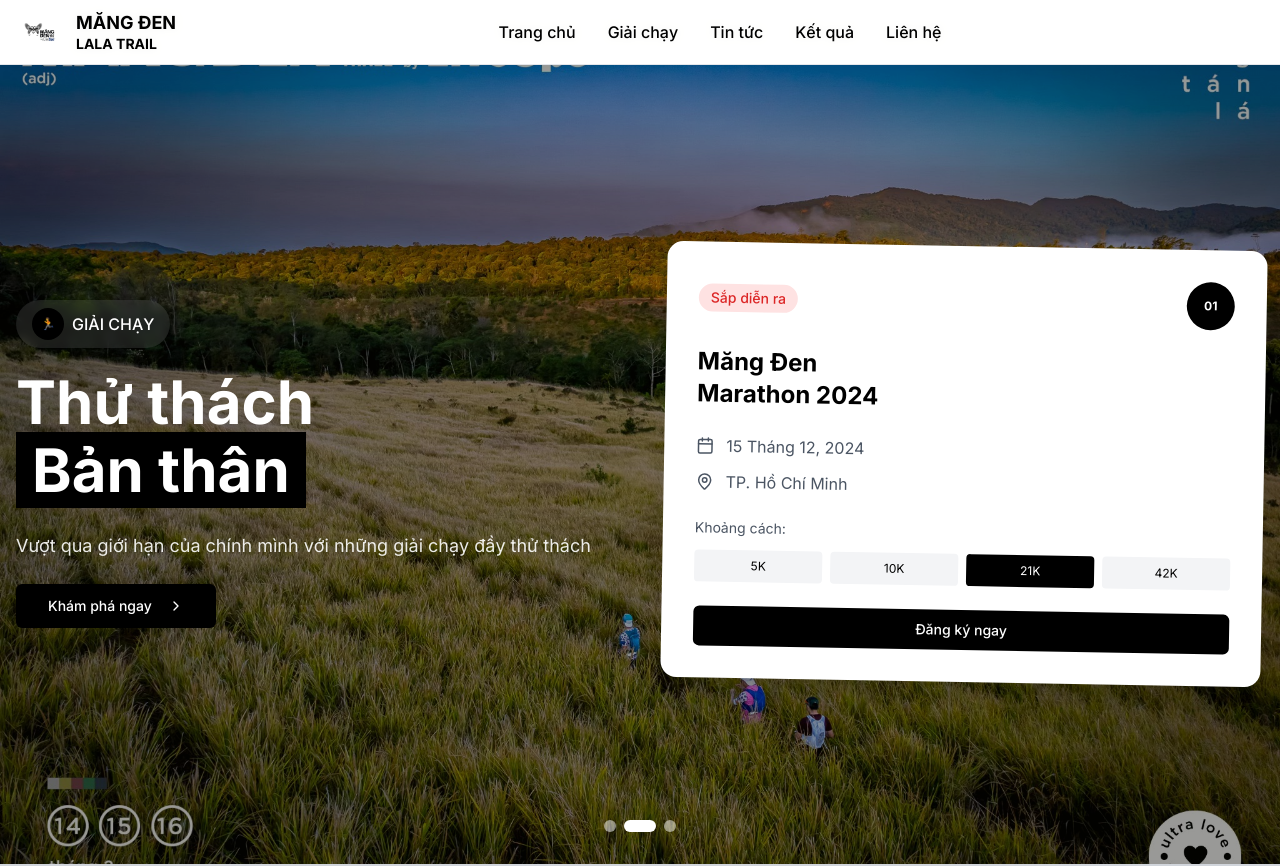
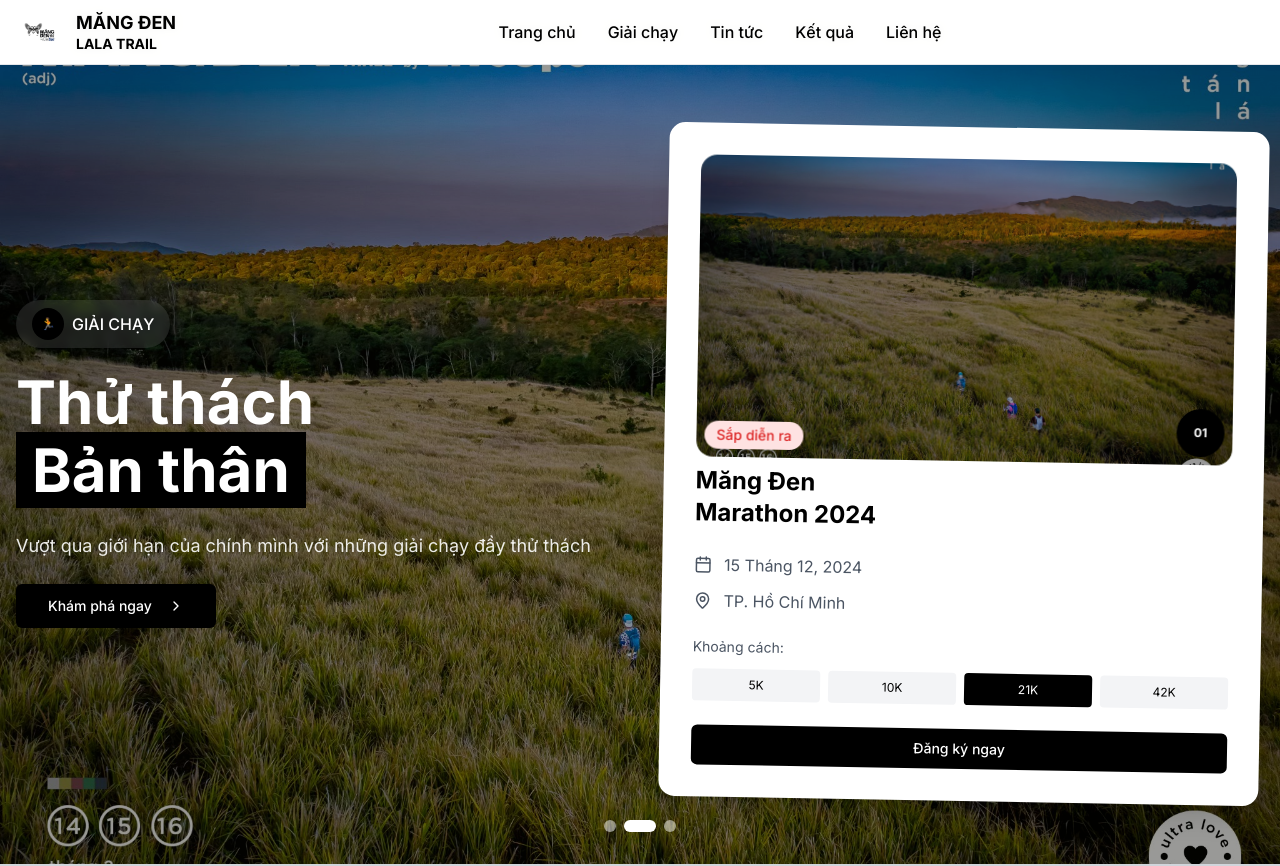
Before and after one commit to simplewaholic/blm-draft, a Next.js app: page / in a window 1280 px wide. Shown: the top 866 px of the page. Built offline with nearby package versions, Linux system fonts and the light colour scheme.

Commit message:
feat: add slide card

```diff
--- a/src/components/Hero.tsx
+++ b/src/components/Hero.tsx
@@ -1,48 +1,84 @@
 "use client";
 
-import { Button } from '@/components/ui/button';
-import { Play, Calendar, MapPin, ChevronRight } from 'lucide-react';
+import { Button } from "@/components/ui/button";
+import { Play, Calendar, MapPin, ChevronRight } from "lucide-react";
 import { useIsMobile } from "@/hooks/use-mobile";
 import Image from "next/image";
 import { useEffect, useState } from "react";
 
+const slidesCard = [
+  {
+    image: "/images/hero/slide1.jpg",
+    title: "Khám phá",
+    subtitle: "Vẻ đẹp thiên nhiên",
+    description:
+      "Trải nghiệm những cung đường chạy bộ tuyệt đẹp qua rừng núi, biển cả và thành phố",
+  },
+  {
+    image: "/images/hero/slide2.jpg",
+    title: "Thử thách",
+    subtitle: "Bản thân",
+    description:
+      "Vượt qua giới hạn của chính mình với những giải chạy đầy thử thách",
+  },
+  {
+    image: "/images/hero/slide3.jpg",
+    title: "Kết nối",
+    subtitle: "Cộng đồng",
+    description: "Gặp gỡ và chia sẻ đam mê với những người yêu thích chạy bộ",
+  },
+];
+
 const Hero = () => {
   const isMobile = useIsMobile();
   const [currentSlide, setCurrentSlide] = useState(0);
+  const [currentSlideCard, setCurrentSlideCard] = useState(0);
 
   const slides = [
     {
       image: "/images/hero/slide1.jpg",
       title: "Khám phá",
       subtitle: "Vẻ đẹp thiên nhiên",
-      description: "Trải nghiệm những cung đường chạy bộ tuyệt đẹp qua rừng núi, biển cả và thành phố"
+      description:
+        "Trải nghiệm những cung đường chạy bộ tuyệt đẹp qua rừng núi, biển cả và thành phố",
     },
     {
       image: "/images/hero/slide2.jpg",
       title: "Thử thách",
       subtitle: "Bản thân",
-      description: "Vượt qua giới hạn của chính mình với những giải chạy đầy thử thách"
+      description:
+        "Vượt qua giới hạn của chính mình với những giải chạy đầy thử thách",
     },
     {
       image: "/images/hero/slide3.jpg",
       title: "Kết nối",
       subtitle: "Cộng đồng",
-      description: "Gặp gỡ và chia sẻ đam mê với những người yêu thích chạy bộ"
-    }
+      description: "Gặp gỡ và chia sẻ đam mê với những người yêu thích chạy bộ",
+    },
   ];
 
   useEffect(() => {
+    const timerCard = setInterval(() => {
+      setCurrentSlideCard((prev) => (prev + 1) % slidesCard.length);
+    }, 5000);
+
     const timer = setInterval(() => {
       setCurrentSlide((prev) => (prev + 1) % slides.length);
     }, 5000);
 
-    return () => clearInterval(timer);
+    return () => {
+      clearInterval(timer);
+      clearInterval(timerCard);
+    };
   }, []);
 
   return (
     // Kiểm tra isMobile thì margin bottom 21px
 
-    <section id="home" className={`relative h-screen ${isMobile ? 'mb-16' : ''}`}>
+    <section
+      id="home"
+      className={`relative h-screen ${isMobile ? "mb-16" : ""}`}
+    >
       {/* Background Slides */}
       <div className="absolute inset-0">
         {slides.map((slide, index) => (
@@ -79,7 +115,8 @@ const Hero = () => {
                 </div>
 
                 <h1 className="text-4xl lg:text-6xl font-bold text-white">
-                  {slides[currentSlide].title}<br />
+                  {slides[currentSlide].title}
+                  <br />
                   <span className="bg-black text-white px-4 py-2 inline-block ">
                     {slides[currentSlide].subtitle}
                   </span>
@@ -90,7 +127,10 @@ const Hero = () => {
                 </p>
 
                 <div className="flex flex-wrap gap-4">
-                  <Button size={isMobile ? "default" : "lg"} className="bg-black text-white hover:bg-gray-800">
+                  <Button
+                    size={isMobile ? "default" : "lg"}
+                    className="bg-black text-white hover:bg-gray-800"
+                  >
                     Khám phá ngay
                     <ChevronRight className="ml-2 h-4 w-4" />
                   </Button>
@@ -102,10 +142,27 @@ const Hero = () => {
             </div>
 
             {/* Right Content - Event Card */}
-            <div className={`relative ${isMobile ? 'z-10' : ''}`}>
-            <div className="bg-white rounded-2xl shadow-xl p-8 transform rotate-1 hover:rotate-0 transition-transform duration-300">
-              <div className="space-y-6">
-                <div className="flex items-center justify-between">
+            <div className={`relative ${isMobile ? "z-10" : ""}`}>
+              <div className="bg-white rounded-2xl shadow-xl p-6 md:p-8 transform rotate-1 hover:rotate-0 transition-transform duration-300">
+                {/* Add slider image */}
+                <div className="aspect-video relative rounded-2xl overflow-hidden">
+                  {slidesCard.map((slide, index) => (
+                    <div
+                      className={`rounded-2xl absolute inset-0 transition-opacity duration-1000 ${
+                        index === currentSlide ? "opacity-100" : "opacity-0"
+                      }`}
+                    >
+                      <Image
+                        src={slide.image}
+                        alt={slide.title}
+                        fill
+                        className="object-cover rounded-2xl"
+                        // priority={index === 0}
+                      />
+                      <div className="absolute inset-0 bg-black/40" />
+                    </div>
+                  ))}
+                  <div className="flex items-end justify-between absolute w-full bottom-0 left-0 p-2">
                     <span className="bg-red-100 text-red-600 px-3 py-1 rounded-full text-sm font-medium">
                       Sắp diễn ra
                     </span>
@@ -113,9 +170,12 @@ const Hero = () => {
                       <span className="text-xs">01</span>
                     </div>
                   </div>
+                </div>
 
-                <h3 className="text-2xl font-bold">
-                  Măng Đen<br />
+                <div className="space-y-6">
+                  <h3 className="text-2xl font-bold mt-2">
+                    Măng Đen
+                    <br />
                     Marathon 2024
                   </h3>
 
@@ -133,10 +193,18 @@ const Hero = () => {
                   <div className="space-y-3">
                     <div className="text-sm text-gray-600">Khoảng cách:</div>
                     <div className="grid grid-cols-4 gap-2 text-xs">
-                    <div className="bg-gray-100 p-2 rounded text-center">5K</div>
-                    <div className="bg-gray-100 p-2 rounded text-center">10K</div>
-                    <div className="bg-black text-white p-2 rounded text-center">21K</div>
-                    <div className="bg-gray-100 p-2 rounded text-center">42K</div>
+                      <div className="bg-gray-100 p-2 rounded text-center">
+                        5K
+                      </div>
+                      <div className="bg-gray-100 p-2 rounded text-center">
+                        10K
+                      </div>
+                      <div className="bg-black text-white p-2 rounded text-center">
+                        21K
+                      </div>
+                      <div className="bg-gray-100 p-2 rounded text-center">
+                        42K
+                      </div>
                     </div>
                   </div>
 
```
Lines whose indentation alone changed are shown as unchanged.
